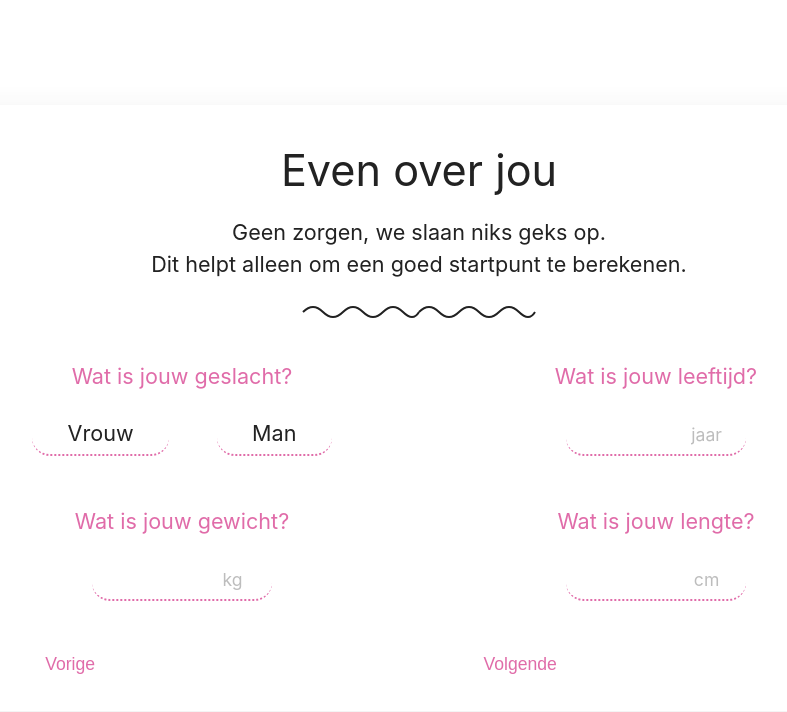
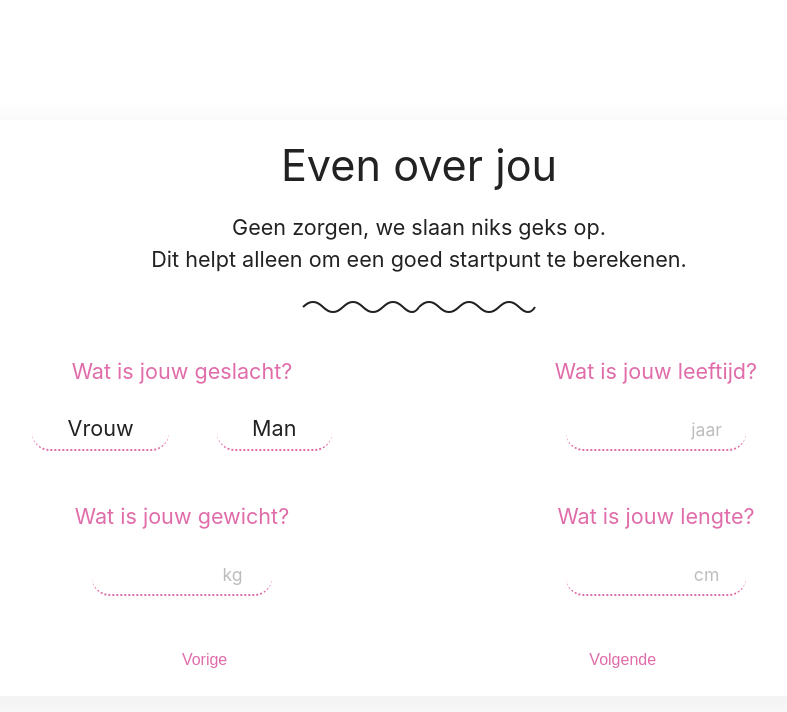
Before and after one commit to taha-elsamman/Community, a Vue app: page /snackpages/about-you in a window 1280 px wide. Shown: the top 712 px of the page, without its empty margins (221-1008 px from the left). Built offline with nearby package versions, Linux system fonts and the light colour scheme.

Commit message:
snackpages layout adjusted

```diff
--- a/src/assets/main.css
+++ b/src/assets/main.css
@@ -13,5 +13,5 @@
   background: #fff;
   border-radius: 1.2rem;
   box-shadow: 12px 12px 24px 12px rgba(60,60,60,0.06);
-  padding: 2.5rem 2rem 2rem 2rem;
+  padding: 20px;
 }
--- a/src/views/SnackPages/AboutYou.vue
+++ b/src/views/SnackPages/AboutYou.vue
@@ -60,10 +60,11 @@
           </div>
         </div>
       </div>
-      <div class="aboutyou-footer">
-        <button class="aboutyou-nav aboutyou-nav-prev" @click="goToPrev">Vorige</button>
-        <button class="aboutyou-nav aboutyou-nav-next" @click="goToNext">Volgende</button>
+      <div class="aboutyou-nav">
+        <button class="aboutyou-btn aboutyou-btn-prev" @click="goToPrev">Vorige</button>
+        <button class="aboutyou-btn aboutyou-btn-next" @click="goToNext">Volgende</button>
       </div>
+
     </div>
   </div>
 </template>
@@ -91,8 +92,6 @@ function goToPrev() {
 .aboutyou-container {
   min-height: 100vh;
   min-width: 100vw;
-  width: 100vw;
-  height: 100vh;
   margin: 0;
   padding: 3rem 1rem 2rem 1rem;
   display: flex;
@@ -227,25 +226,27 @@ function goToPrev() {
   margin-left: 0.2rem;
 }
 
-.aboutyou-footer {
+
+
+.aboutyou-nav {
   width: 100%;
   display: flex;
-  justify-content: space-around;
+  justify-content: space-evenly;
   margin-top: 2.5rem;
-  max-width: 900px;
 }
 
-.aboutyou-nav {
+.aboutyou-btn {
   background: none;
   border: none;
+  color: #e06ca9;
+  font-size: 1rem;
   font-family: 'Indie Flower', cursive, sans-serif;
-  font-size: 1.1rem;
-  color: #e06ca9;
   cursor: pointer;
+  padding: 0.2rem 1.2rem;
   transition: color 0.2s;
 }
 
-.aboutyou-nav:hover {
+.aboutyou-btn:hover {
   color: #da2c89;
   text-decoration: underline;
 }
--- a/src/views/SnackPages/BodyTypes.vue
+++ b/src/views/SnackPages/BodyTypes.vue
@@ -63,8 +63,6 @@ function selectType(idx) {
 .bodytype-container {
   min-height: 100vh;
   min-width: 100vw;
-  width: 100vw;
-  height: 100vh;
   margin: 0;
   padding: 6rem 3rem 6rem 3rem;
   display: flex;
--- a/src/views/SnackPages/DietResults.vue
+++ b/src/views/SnackPages/DietResults.vue
@@ -58,9 +58,7 @@ function goHome() {
 
 <style scoped>
 html, body, #app, .dietresult-container {
-  width: 100vw;
-  min-height: 100vh;
-  height: 100vh;
+
   margin: 0;
   padding: 0;
   box-sizing: border-box;
@@ -68,7 +66,6 @@ html, body, #app, .dietresult-container {
 .dietresult-container {
   width: 100vw;
   min-height: 100vh;
-  height: 100vh;
   margin: 0;
   padding: 0;
   display: flex;
--- a/src/views/SnackPages/SpecialDiet.vue
+++ b/src/views/SnackPages/SpecialDiet.vue
@@ -75,8 +75,6 @@ function goToNext() {
 .specialdiet-container {
   min-height: 100vh;
   min-width: 100vw;
-  width: 100vw;
-  height: 100vh;
   margin: 0;
   padding: 2.5rem 1rem 2rem 1rem;
   display: flex;
--- a/src/views/SnackPages/WeekQues.vue
+++ b/src/views/SnackPages/WeekQues.vue
@@ -170,6 +170,8 @@ function selectIntensity(idx) {
 
 <style scoped>
 .weekques-container {
+  min-height: 100vh;
+  min-width: 100vw;
   margin: 0 auto;
   padding: 6rem 3rem 6rem 3rem;
   background: #fff;
--- a/src/views/SnackPages/WorkTowardsGoal.vue
+++ b/src/views/SnackPages/WorkTowardsGoal.vue
@@ -133,8 +133,6 @@ function goToPrev() {
 .worktowards-container {
   min-height: 100vh;
   min-width: 100vw;
-  width: 100vw;
-  height: 100vh;
   margin: 0;
   padding: 3rem 1rem 2rem 1rem;
   display: flex;
```
